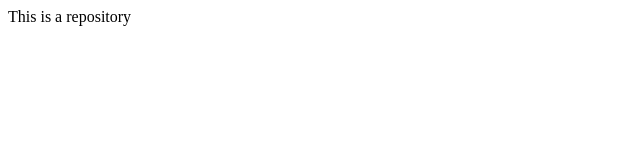
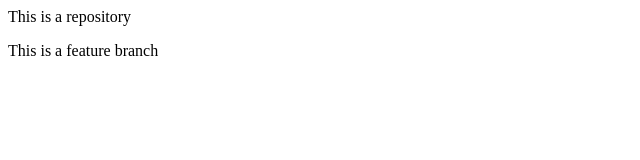
Before and after one commit to MohdAshban/localrepo, a plain HTML site: page index.html in a window 1280 px wide. Shown: the whole page, without its empty margins (0-640 px from the left). Drawn offline with Linux system fonts and the light colour scheme.

Commit message:
this a feature

```diff
--- a/index.html
+++ b/index.html
@@ -1 +1,2 @@
 <p> This is a repository<p>
+    <p> This is a feature branch<p></p>
```
